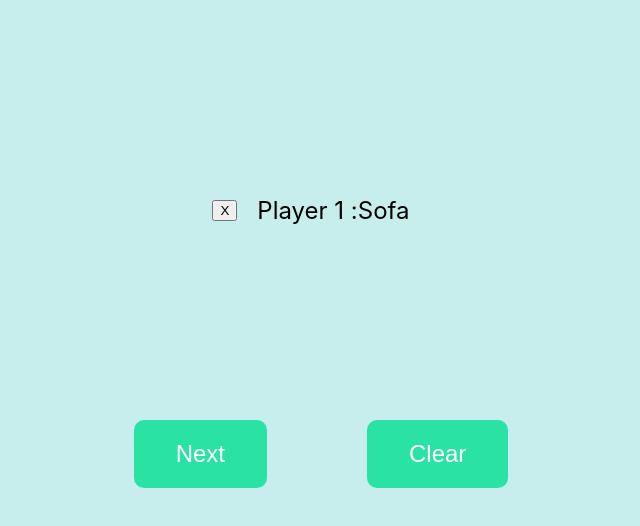
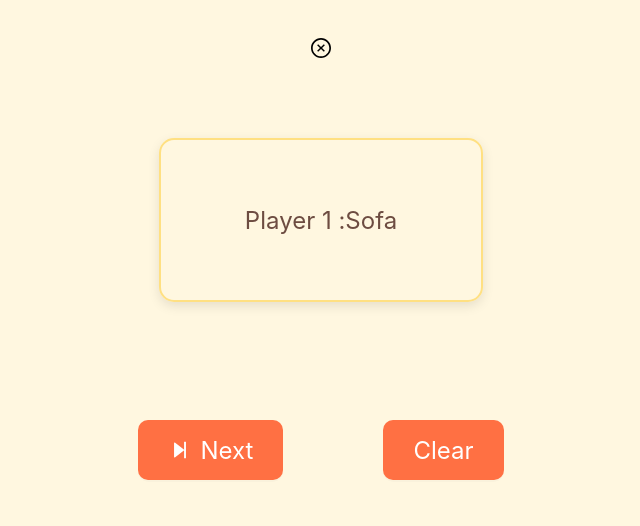
Before and after one commit to alen-johnson/g1-ui, a React (Create React App) app: page /gamerun in a window 1280 px wide. Shown: the top 526 px of the page, without its empty margins (319-959 px from the left). Built offline with nearby package versions, Linux system fonts and the light colour scheme; the HTML template or start-up script is replaced by a standard one.

Commit message:
wave 2 changes

```diff
--- a/package.json
+++ b/package.json
@@ -3,6 +3,7 @@
   "version": "0.1.0",
   "private": true,
   "dependencies": {
+    "@ant-design/icons": "^5.4.0",
     "@testing-library/jest-dom": "^5.17.0",
     "@testing-library/react": "^13.4.0",
     "@testing-library/user-event": "^13.5.0",
--- a/src/App.css
+++ b/src/App.css
@@ -1,3 +1,9 @@
+:root {
+  --background-color: linear-gradient(135deg, rgba(255, 204, 128, 0.9), rgba(255, 94, 77, 0.8));
+  --text-color:  #FFC107;
+  --border-color: lightgray;
+}
+
 .App {
   text-align: center;
 }
--- a/src/App.js
+++ b/src/App.js
@@ -1,5 +1,5 @@
 import './App.css';
-import { GameMode, Home } from './pages/pagesIndex';
+import { GameMode, Home, Settings } from './pages/pagesIndex';
 import {BrowserRouter, Route, Routes} from "react-router-dom"
 import {GameRun} from './components/componentsIndex'
 
@@ -11,6 +11,7 @@ function App() {
      <Route path='/'  element={<Home/>} />
      <Route path='/gamerun'  element={<GameRun/>} />
     <Route path='/gamemode' element={<GameMode/>} />
+    <Route path='/settings' element={<Settings/>} />
       </Routes>
       </BrowserRouter>
     </div>
--- a/src/components/gameRun/GameRun.css
+++ b/src/components/gameRun/GameRun.css
@@ -1,70 +1,82 @@
-.game-run{
+.game-run {
     width: 100vw;
     height: 100vh;
     display: flex;
     justify-content: center;
     align-items: center;
     flex-direction: column;
-    background-color: rgb(199, 237, 237);
+        background-color: #FFF7E0; /* Light Cream */
 }
-.game-run__display-area{
+
+.game-run__display-area {
+    display: flex;
+    flex-direction: column;
     flex: 1;
     width: 100%;
     max-width: 1200px;
     margin: auto;
     box-sizing: border-box;
     padding: 20px;
-    /* background-color: rgb(172, 245, 245); */
-    /* border: 2px solid black;
-    border-radius: 16px;
-    box-shadow: 10px 4px 10px rgba(0, 0, 0, 1); */
     display: flex;
     align-items: center;
     justify-content: center;
+
+    border-radius: 15px;
 }
-.game-run__display-area div {
+
+.game-run__box div {
     display: flex;
     box-sizing: border-box;
     padding: 20px;
-    /* background-color: rgb(172, 245, 245); */
-    /* border: 2px solid black;
-    border-radius: 16px;
-    box-shadow: 10px 4px 10px rgba(0, 0, 0, 1); */
+    align-items: center;
+    justify-content: center;
 }
 
-.game-run__display-area p{
+.game-run__box p {
+    justify-content: center;
+    align-items: center;
     text-align: center;
     font-size: 1.5rem;
-    color: rgb(0, 0, 0);
+    color: #6D4C41; /* Warm brown */
 }
 
-.game-run__btns{
+.game-run__box {
+    border: 2px solid #FFE082; /* Soft Yellow */
+    display: flex;
+    width: 20rem;
+    height: 10rem;
+    margin: 5rem;
+    align-content: flex-end;
+    flex-direction: column;
+    align-items: center;
+    justify-content: center;
+    border-radius: 15px;
+    box-shadow: 0px 4px 12px rgba(0, 0, 0, 0.1); /* Subtle shadow for depth */
+}
 
+.game-run__btns {
     display: flex;
     justify-content: center;
     align-items: flex-start;
     gap: 100px;
-
     flex: 1;
     width: 100%;
     max-width: 1200px;
-    /* border: 1px solid black;
-    border-radius: 8px; */
 }
 
-.game-run__button{
-    background-color: rgb(43, 226, 165);
-    color: white;
-    padding: 20px 42px;
+.game-run__button {
+    background-color: #FF7043; /* Bright Coral */
+    color: #FFFFFF; /* White text */
+    padding: 30px;
     font-size: 1.5rem;
     border-radius: 10px;
     border: none;
     cursor: pointer;
     transition: background-color 0.3s ease, transform 0.3s ease;
-
 }
 
-.game-run__button:hover{
-    background-color: rgb(192, 148, 234);
+.game-run__button:hover {
+    background-color: #8D6E63; /* Soft Chocolate Brown on hover */
+    color: #FFFDE7; /* Off-white text on hover */
     transform: scale(1.1);
 }
--- a/src/components/gameRun/GameRun.js
+++ b/src/components/gameRun/GameRun.js
@@ -2,12 +2,16 @@ import React, { useEffect, useState } from "react";
 import "./GameRun.css";
 import { items } from "../../assets/contents/contens";
 import { useNavigate } from "react-router-dom";
+import { Button, Modal } from "antd";
+import { CloseCircleOutlined, StepForwardOutlined } from "@ant-design/icons";
 
 function GameRun() {
   const [currentIndex, setCurrentIndex] = useState(0);
   const [player_set, setPlayer_set] = useState(null);
   const [isVisible, setIsVisible] = useState(true);
-  const navigate = useNavigate()
+  const [loading, setLoading] = useState(false);
+  const [exitModal, setExitModal] = useState(false);
+  const navigate = useNavigate();
 
   //function returns a list of players
   const createPlayers = () => {
@@ -78,17 +82,36 @@ function GameRun() {
     } else {
       setCurrentIndex((prevIndex) => prevIndex + 1);
     }
+
+    setLoading(true);
+    setTimeout(() => {
+      setLoading(false);
+    }, 1000);
   };
   const handleClearClick = () => {
     setIsVisible(false);
   };
   const handleXClick = () => {
-    navigate('/')
-  }
+    setExitModal(true);
+  };
   return (
     <div className="game-run">
       <div className="game-run__display-area">
-        <button onClick={handleXClick}>X</button>
+        {/* <Button
+        icon={<CloseCircleOutlined />}
+        onClick={handleXClick} /> */}
+          <CloseCircleOutlined
+            style={{ color: "black",fontSize:20 }}
+            onClick={handleXClick}
+          />
+
+        <Modal
+          title="Are you sure you want to exit the game?"
+          visible={exitModal}
+          onOk={() => navigate("/")}
+          onCancel={() => setExitModal(false)}
+        ></Modal>
+        <div className="game-run__box">
           {isVisible && (
             <div>
               <p>{`${entries[currentIndex][0]} :`}</p>
@@ -96,17 +119,23 @@ function GameRun() {
             </div>
           )}
         </div>
+      </div>
       <div className="game-run__btns">
-        <button className="game-run__button " onClick={handleNextClick}>
+        <Button
+          className="game-run__button"
+          icon={<StepForwardOutlined />}
+          loading={loading}
+          onClick={handleNextClick}
+        >
           Next
-        </button>
+        </Button>
 
-        <button
+        <Button
           className="game-run__button game-run__button--clear"
           onClick={handleClearClick}
         >
           Clear
-        </button>
+        </Button>
       </div>
     </div>
   );
--- a/src/components/modal/Modal.css
+++ b/src/components/modal/Modal.css
@@ -16,4 +16,14 @@
     border: 2px solid  black;
     border-radius: 5px;
     padding: 50px;
+
+    display: flex;
+    flex-direction: column;
+
 }
+
+.modal-close_btn{
+    display: flex;
+    flex-direction: column;
+    align-items: flex-end;
+}
--- a/src/components/modal/Modal.js
+++ b/src/components/modal/Modal.js
@@ -1,27 +1,72 @@
 import { useNavigate } from "react-router-dom";
-import "./Modal.css"
+import "./Modal.css";
 import React, { useState } from "react";
+import { Button, Select, Space, Spin } from "antd";
+import Icon from "@ant-design/icons/lib/components/Icon";
+import { CloseCircleOutlined } from "@ant-design/icons";
 
 const Modal = ({ isOpen, closeModal }) => {
-const navigate = useNavigate()
+  const navigate = useNavigate();
+  const [loading, setLoading] = useState(false);
   const handleplay = () => {
-    navigate("/gamerun")
-    closeModal();
+    setLoading(true);
+    setTimeout(() => {
+      navigate("/gamerun");
+      closeModal();
+    }, 2000);
   };
-
+  const categories = [
+    "Athletes",
+    "World Leaders",
+    "Living Things",
+    "Household",
+    "Historical Figures",
+    "Countries",
+    "Celebrities",
+    "Movies & Fiction",
+  ];
   return (
-    <div >
+    <div>
       {isOpen && (
         <div className="modal-overlay">
           <div className="modal" onClick={(e) => e.stopPropagation()}>
-          <button className="close-button" onClick={closeModal}>
-                    &times;
-                  </button>
-           <p>Select Number of players</p>
+            <div className="modal-close_btn">
+            <CloseCircleOutlined
 
+
+            onClick={closeModal} />
+    </div>
+            <Space>
+              <p>Select Number of players</p>
+              <Select allowClear style={{ width: "100%" }}>
+                <Select.Option value="4">4</Select.Option>
+                <Select.Option value="5">5</Select.Option>
+                <Select.Option value="6">6</Select.Option>
+              </Select>
+            </Space>
+
+            {/* <Space> */}
             <p>Select Category</p>
+            <Select
+              mode="multiple"
+              maxTagCount={3}
+              allowClear
+              placeholder="Category"
+              style={{ width: "100%" }}
+            >
+              {categories.map((category, key) => {
+                return (
+                  <Select.Option key={key} value={category}>
+                    {category}
+                  </Select.Option>
+                );
+              })}
+            </Select>
+            {/* </Space> */}
             <p>random</p>
-           <button onClick={handleplay}>Start</button>
+            <Spin spinning={loading}>
+              <Button onClick={handleplay}>Start</Button>
+            </Spin>
           </div>
         </div>
       )}
--- a/src/pages/gameMode/GameMode.css
+++ b/src/pages/gameMode/GameMode.css
@@ -5,10 +5,10 @@
     justify-content: center;
     align-items: center;
     flex-direction: column;
-    background: linear-gradient(135deg, rgba(181, 227, 227, 0.8), rgba(25, 104, 136, 0.8));
+    background: linear-gradient(135deg, rgba(255, 204, 128, 0.9), rgba(255, 94, 77, 0.8));
     background-size: cover;
     background-position: center;
-    font-family: 'Arial', sans-serif;
+    font-family: 'Merriweather', serif;
 }
 
 .game-mode__display-area {
@@ -27,10 +27,9 @@
     transition: all 0.3s ease;
 }
 
-
 .game-mode__display-area p {
     cursor: pointer;
-    color: #ff0000;
+    color: #4E342E;
     font-size: 1.8rem;
     font-weight: bold;
     text-transform: uppercase;
@@ -40,8 +39,8 @@
     text-shadow: 0 2px 4px rgba(0, 0, 0, 0.3);
 }
 
-.game-mode__display-area p:hover {
-    transform: scale(1.15);
-    color: #b21616;
+/* .game-mode__display-area p:hover {
+    transform: scale(1.1);
+    color: #FFC107;
     text-shadow: 0 4px 8px rgba(0, 0, 0, 0.4);
-}
+} */
--- a/src/pages/home/Home.css
+++ b/src/pages/home/Home.css
@@ -5,10 +5,10 @@
     justify-content: center;
     align-items: center;
     flex-direction: column;
-    background: linear-gradient(135deg, rgba(181, 227, 227, 0.8), rgba(25, 104, 136, 0.8));
+    background: var(--background-color);
     background-size: cover;
     background-position: center;
-    font-family: 'Arial', sans-serif;
+    font-family: 'Merriweather', serif;
   }
 
   .home__display-area {
@@ -27,10 +27,9 @@
     transition: all 0.3s ease;
   }
 
-
   .home__display-area p {
     cursor: pointer;
-    color: #ff0000;
+    color: #4E342E;
     font-size: 1.8rem;
     font-weight: bold;
     text-transform: uppercase;
@@ -41,7 +40,7 @@
   }
 
   .home__display-area p:hover {
-    transform: scale(1.15);
-    color: #b21616;
+    transform: scale(1.1);
+    color: var(--text-color);
     text-shadow: 0 4px 8px rgba(0, 0, 0, 0.4);
   }
--- a/src/pages/pagesIndex.js
+++ b/src/pages/pagesIndex.js
@@ -1,2 +1,3 @@
 export {default as Home} from "./home/Home"
 export {default as GameMode} from "./gameMode/GameMode"
+export {default as Settings} from "./settings/Settings"
--- a/src/pages/settings/settings.js
+++ b/src/pages/settings/settings.js
@@ -0,0 +1,14 @@
+import { Switch } from 'antd'
+import React from 'react'
+
+function Settings() {
+  return (
+    <div className='settings'>
+        <Switch
+        checkedChildren="Dark Mode"
+        unCheckedChildren="Light Mode"/>
+    </div>
+  )
+}
+
+export default Settings
```
Also changed, not shown: 1 other file (tests, documents, lock files or other folders). Lines whose indentation alone changed are shown as unchanged.
